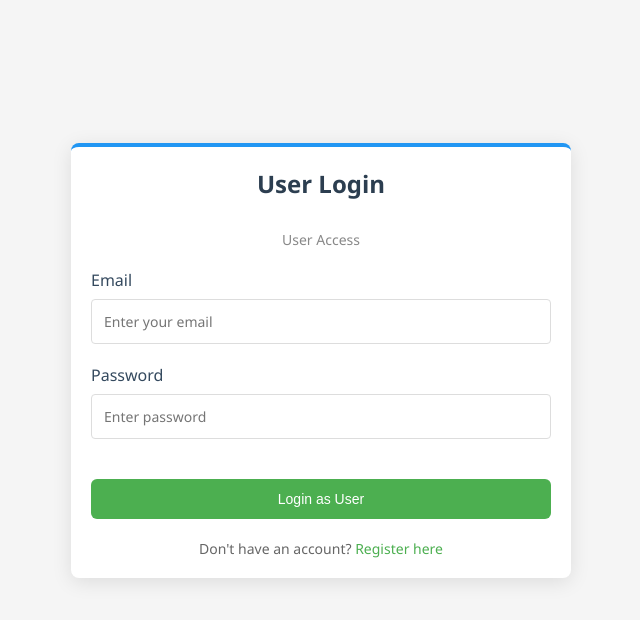
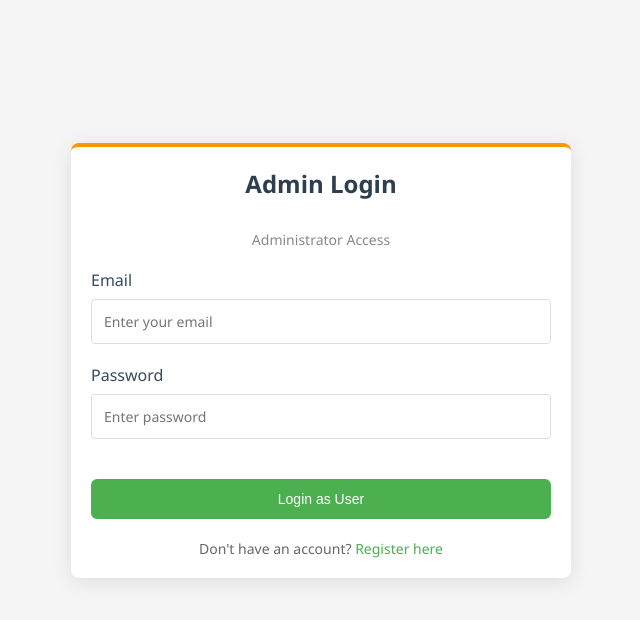
Before and after one commit to bosemuthukumar/assignment-load-management, a React (Create React App) app in the folder frontend/: page /user/login in a window 1280 px wide. Shown: the top 620 px of the page, without its empty margins (319-959 px from the left). Built offline with nearby package versions, Linux system fonts and the light colour scheme.

Commit message:
final test five

```diff
--- a/frontend/src/pages/Login.js
+++ b/frontend/src/pages/Login.js
@@ -11,7 +11,7 @@ const Login = ({ type = "user" }) => {
   const [error, setError] = useState("");
   const [loading, setLoading] = useState(false);
   const navigate = useNavigate();
-  const isAdmin = type === "admin";
+  const isAdmin = type === "user";
 
   const handleChange = (e) => {
     const { name, value } = e.target;
@@ -32,9 +32,9 @@ const Login = ({ type = "user" }) => {
 
     setLoading(true);
     try {
-      await authService.login(formData, isAdmin ? "admin" : "user");
+      await authService.login(formData, isAdmin ? "user" : "admin");
 
-      navigate(isAdmin ? "/admin/dashboard" : "/user/dashboard");
+      navigate(isAdmin ? "/user/dashboard" : "/admin/dashboard");
     } catch (err) {
       setError(err.response?.data?.message || "Login failed");
     } finally {
@@ -88,7 +88,7 @@ const Login = ({ type = "user" }) => {
           >
             {loading
               ? "Logging in..."
-              : `Login as ${isAdmin ? "Admin" : "User"}`}
+              : `Login as ${isAdmin ? "User" : "Admin"}`}
           </button>
         </form>
         {/* <p className="auth-link">
@@ -96,7 +96,7 @@ const Login = ({ type = "user" }) => {
         </p> */}
         <p className="auth-link">
           Don't have an account?{" "}
-          <Link to={isAdmin ? "/admin/register" : "/user/register"}>
+          <Link to={isAdmin ? "/user/register" : "/admin/register"}>
             Register here
           </Link>
         </p>
--- a/frontend/src/pages/Register.js
+++ b/frontend/src/pages/Register.js
@@ -13,7 +13,7 @@ const Register = ({ type = "user" }) => {
   const [error, setError] = useState("");
   const [loading, setLoading] = useState(false);
   const navigate = useNavigate();
-  const isAdmin = type === "admin";
+  const isAdmin = type === "user";
 
   const handleChange = (e) => {
     const { name, value } = e.target;
@@ -52,9 +52,9 @@ const Register = ({ type = "user" }) => {
 
     setLoading(true);
     try {
-      await authService.register(formData, isAdmin ? "admin" : "user");
+      await authService.register(formData, isAdmin ? "user" : "admin");
 
-      navigate(isAdmin ? "/admin/dashboard" : "/user/dashboard");
+      navigate(isAdmin ? "/user/dashboard" : "/admin/dashboard");
     } catch (err) {
       setError(err.response?.data?.message || "Registration failed");
     } finally {
```
Also changed, not shown: 8 other files (tests, documents, lock files or other folders).
